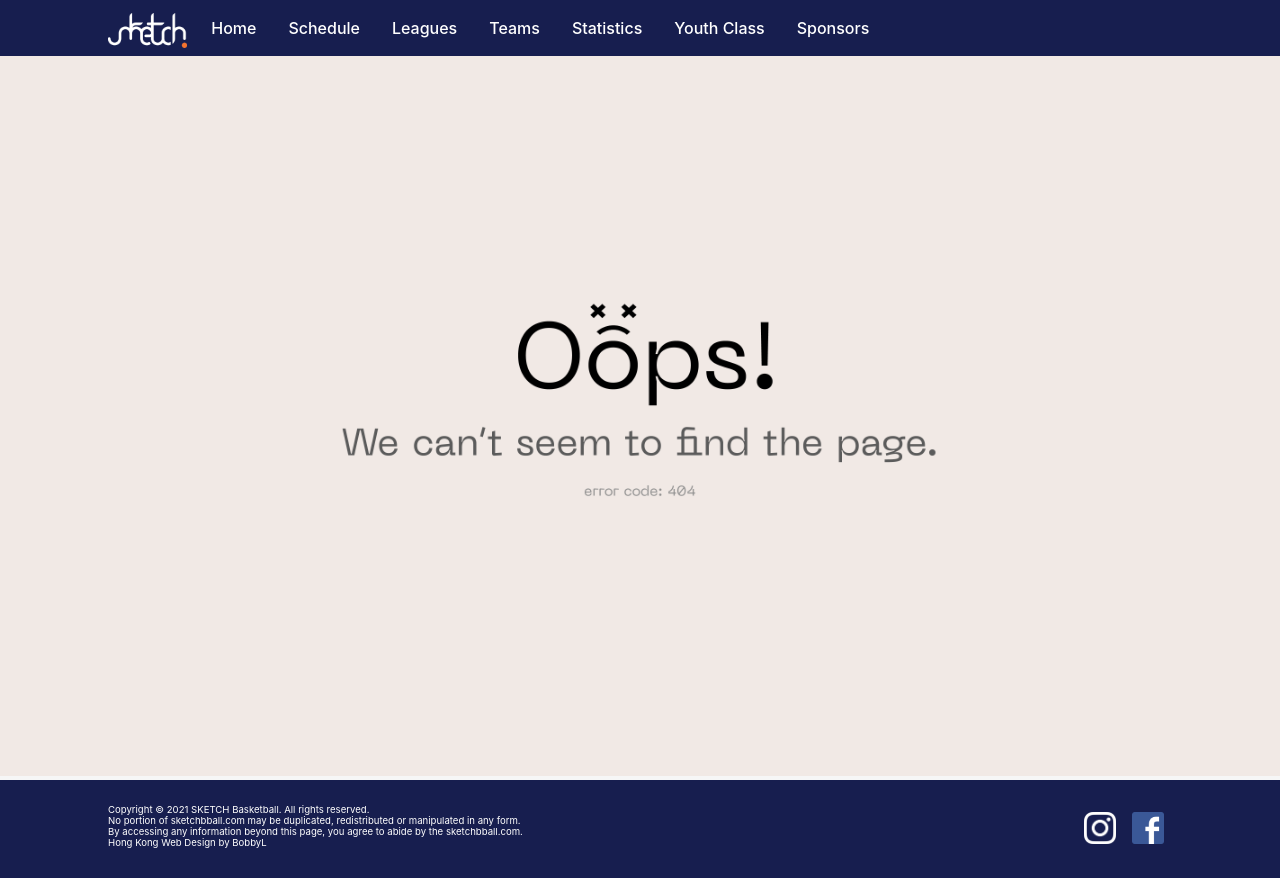
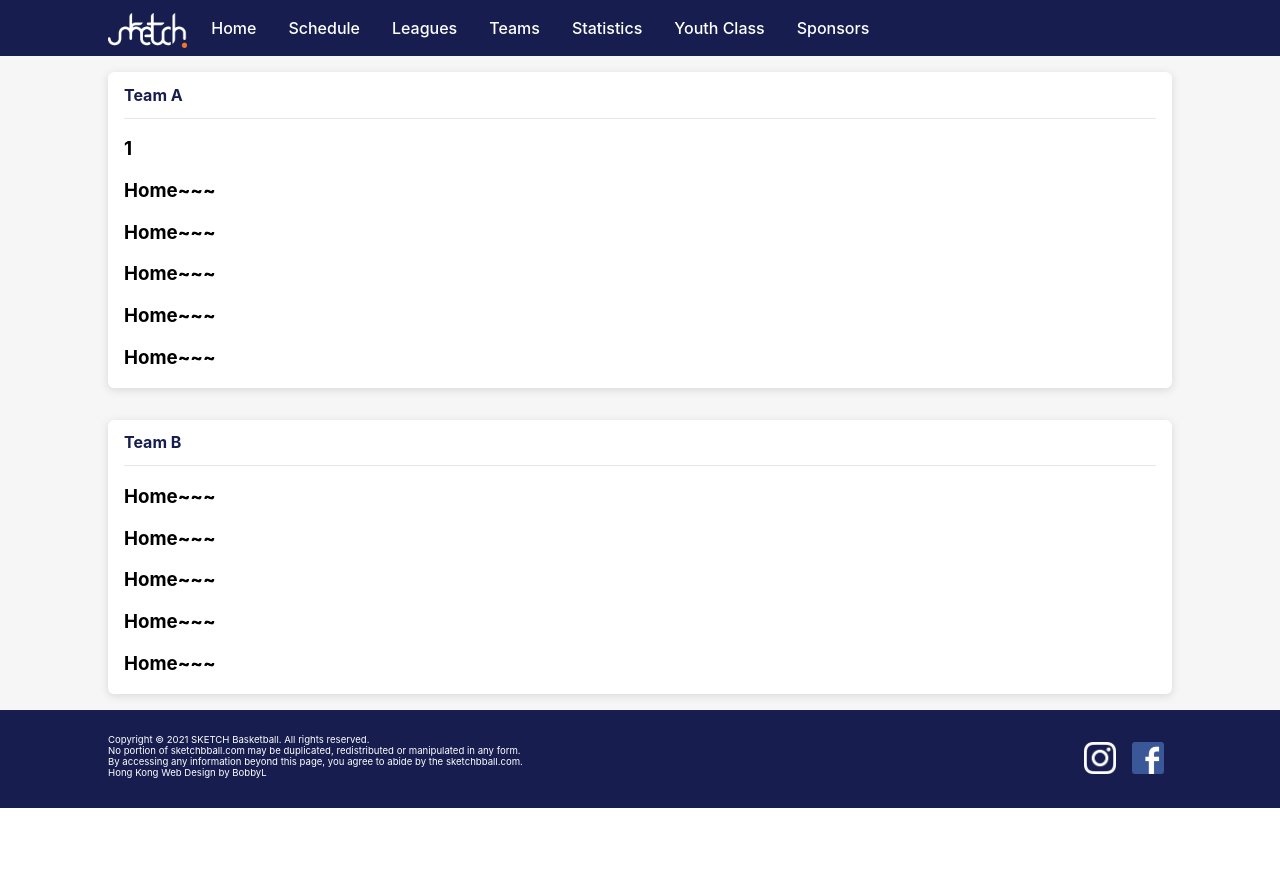
Before and after one commit to SketchBasketball/Sketch-ui, a React (Create React App) app: page /matches/1 in a window 1280 px wide. After the commit the page ends 808 px from the top, so only its background shows below. Built offline with nearby package versions, Linux system fonts and the light colour scheme.

Commit message:
add sample match page

```diff
--- a/src/App.js
+++ b/src/App.js
@@ -7,6 +7,7 @@ import Schedule from "./pages/Schedule";
 import League from "./pages/League";
 import Footer from "./components/Footer";
 import Error from "./pages/Error";
+import Match from "./pages/Match";
 
 function App() {
   return (
@@ -16,6 +17,7 @@ function App() {
         <Route path="/" component={Home} exact={true} />
         <Route path="/schedules" component={Schedule} />
         <Route path="/leagues" component={League} />
+        <Route path="/matches/:id" component={Match} />
         <Route path="*" component={Error} />
       </Switch>
       <Footer />
--- a/src/pages/Home.js
+++ b/src/pages/Home.js
@@ -28,7 +28,13 @@ function Home() {
         <div className="schedule-bar">
           {isLoading ? (
             <div className="schedule-bar-loader-wrapper">
-              <Loader type="Oval" color="#ff5722" secondaryColor="#757575" />
+              <Loader
+                type="Oval"
+                color="#ff5722"
+                secondaryColor="#757575"
+                width={40}
+                height={40}
+              />
             </div>
           ) : (
             schedules.map((item, index) => {
--- a/src/pages/LeagueDetail.js
+++ b/src/pages/LeagueDetail.js
@@ -55,6 +55,7 @@ const LeagueDetail = () => {
                   <span className="leader-board-title">{item}</span>
                 </div>
                 <table className="leader-board-table">
+                  <tbody>
                     {sampleLeaderBoardData.map((item, index) => {
                       if (index === 0) {
                         return (
@@ -73,6 +74,7 @@ const LeagueDetail = () => {
                         </tr>
                       );
                     })}
+                  </tbody>
                 </table>
               </div>
             );
--- a/src/pages/LeagueDetail.scss
+++ b/src/pages/LeagueDetail.scss
@@ -37,10 +37,17 @@ thead tr {
 }
 
 .leader-board-grid {
-  display: grid;
-  grid-template-columns: auto auto auto;
   column-gap: 2rem;
   margin-bottom: 1rem;
+  display: grid;
+  @media only screen and (max-width: 768px) {
+    display: grid;
+    grid-template-columns: auto auto;
+  }
+  /* Small devices (portrait tablets and large phones, 600px and up) */
+  @media only screen and (min-width: 768px) {
+    grid-template-columns: auto auto auto;
+  }
 }
 
 .leader-board-item {
--- /dev/null
+++ b/src/pages/Match.js
@@ -0,0 +1,36 @@
+import React from "react";
+import "./Match.scss";
+import { useParams } from "react-router-dom";
+import ContentBox from "../components/ContentBox";
+
+const Match = () => {
+  const { id } = useParams();
+
+  return (
+    <div className="match-container">
+      <div className="match-content-wrapper">
+        <ContentBox title="Team A">
+          <div>
+            <h3>{id}</h3>
+            <h3>Home~~~</h3>
+            <h3>Home~~~</h3>
+            <h3>Home~~~</h3>
+            <h3>Home~~~</h3>
+            <h3>Home~~~</h3>
+          </div>
+        </ContentBox>
+        <ContentBox title="Team B">
+          <div>
+            <h3>Home~~~</h3>
+            <h3>Home~~~</h3>
+            <h3>Home~~~</h3>
+            <h3>Home~~~</h3>
+            <h3>Home~~~</h3>
+          </div>
+        </ContentBox>
+      </div>
+    </div>
+  );
+};
+
+export default Match;
--- /dev/null
+++ b/src/pages/Match.scss
@@ -0,0 +1,14 @@
+.match-container {
+  display: flex;
+  flex-direction: column;
+  align-items: center;
+  justify-content: center;
+  width: 100%;
+}
+
+.match-content-wrapper {
+  max-width: 1080px;
+  width: 100%;
+  display: flex;
+  flex-direction: column;
+}
--- a/src/pages/ScheduleList.scss
+++ b/src/pages/ScheduleList.scss
@@ -107,8 +107,7 @@
   align-items: center;
   font-size: 2rem;
   line-height: 2;
-  width: 100%;
-  height: 40rem;
+  margin: 0 0.5rem;
 }
 
 .no-content {
--- a/src/store/actions/schedule.js
+++ b/src/store/actions/schedule.js
@@ -12,7 +12,6 @@ export function getSchedulesInPages(pages) {
     axios
       .get(`${process.env.REACT_APP_API_PATH}/schedules/page?num=${pages}`)
       .then((res) => {
-        console.log(res.data);
         if (res.data.length == 0) {
           dispatch({
             type: GET_SCHEDULES_IN_PAGES_NO_MORE_CONTENT,
```
Lines whose indentation alone changed are shown as unchanged.
